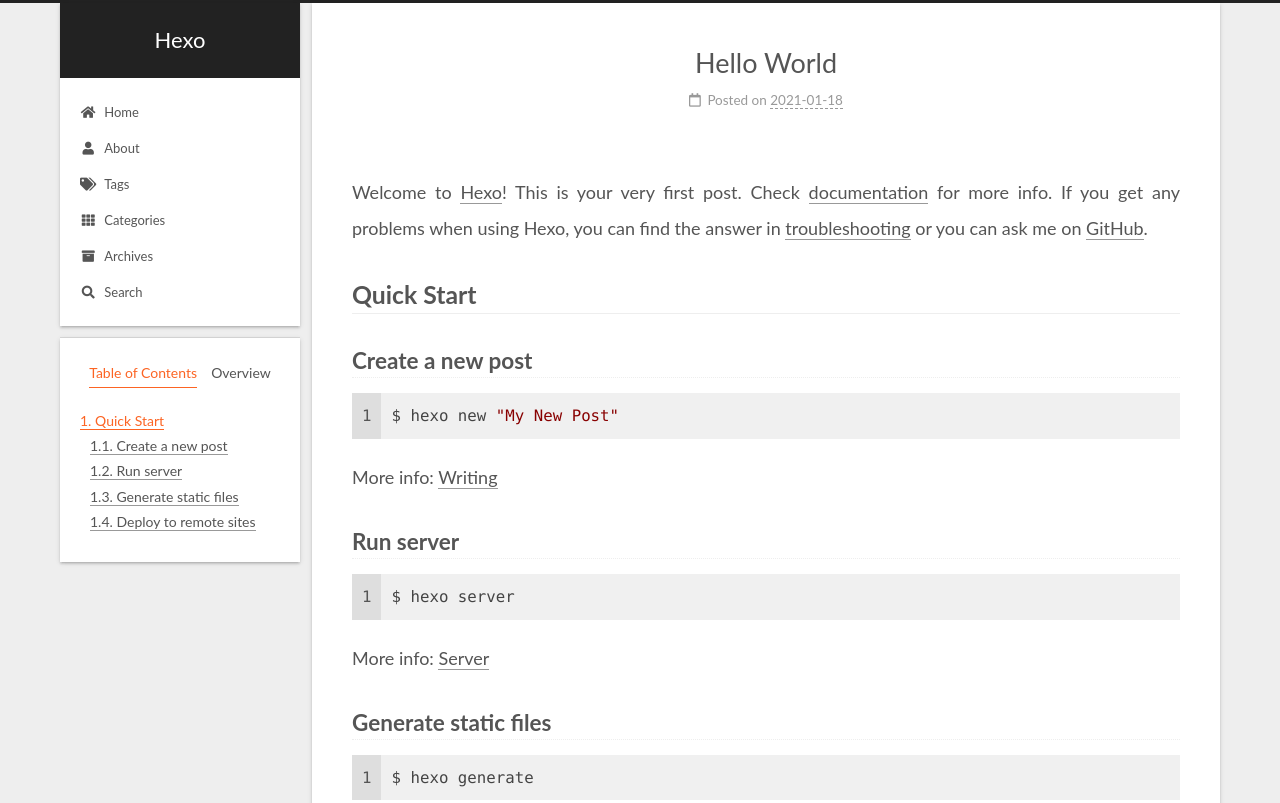
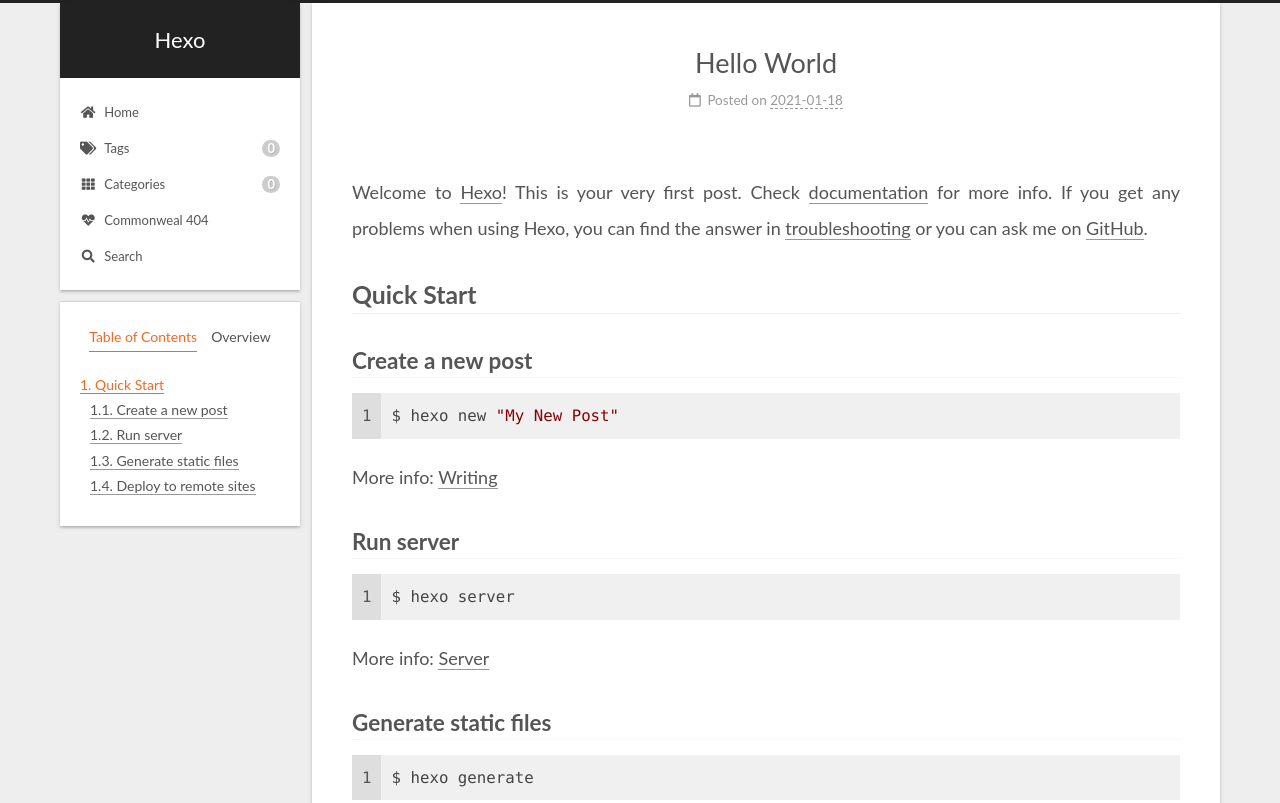
Before and after one commit to TarnChau/tarnchau.github.io, a plain HTML site: page 2021/01/18/hello-world/index.html in a window 1280 px wide. Shown: the top 803 px of the page. Drawn offline with nearby package versions, Linux system fonts and the light colour scheme.

Commit message:
Site updated: 2021-01-21 16:57:17

```diff
--- a/2021/01/18/hello-world/index.html
+++ b/2021/01/18/hello-world/index.html
@@ -126,10 +126,9 @@
 <nav class="site-nav">
   <ul class="main-menu menu">
         <li class="menu-item menu-item-home"><a href="/" rel="section"><i class="fa fa-home fa-fw"></i>Home</a></li>
-        <li class="menu-item menu-item-about"><a href="/about/" rel="section"><i class="fa fa-user fa-fw"></i>About</a></li>
-        <li class="menu-item menu-item-tags"><a href="/tags/" rel="section"><i class="fa fa-tags fa-fw"></i>Tags</a></li>
-        <li class="menu-item menu-item-categories"><a href="/categories/" rel="section"><i class="fa fa-th fa-fw"></i>Categories</a></li>
-        <li class="menu-item menu-item-archives"><a href="/archives/" rel="section"><i class="fa fa-archive fa-fw"></i>Archives</a></li>
+        <li class="menu-item menu-item-tags"><a href="/tags/" rel="section"><i class="fa fa-tags fa-fw"></i>Tags<span class="badge">0</span></a></li>
+        <li class="menu-item menu-item-categories"><a href="/categories/" rel="section"><i class="fa fa-th fa-fw"></i>Categories<span class="badge">0</span></a></li>
+        <li class="menu-item menu-item-commonweal"><a href="/404/" rel="section"><i class="fa fa-heartbeat fa-fw"></i>Commonweal 404</a></li>
       <li class="menu-item menu-item-search">
         <a role="button" class="popup-trigger"><i class="fa fa-search fa-fw"></i>Search
         </a>
@@ -198,8 +197,7 @@
 <div class="site-state-wrap site-overview-item animated">
   <nav class="site-state">
       <div class="site-state-item site-state-posts">
-          <a href="/archives/">
-
+          <a href="/archives">
           <span class="site-state-item-count">1</span>
           <span class="site-state-item-name">posts</span>
         </a>
```
Also changed, not shown: archives/2021/01/index.html (+4 -6 lines), archives/2021/index.html (+4 -6 lines), archives/index.html (+4 -6 lines), index.html (+4 -6 lines), images/tc.jpg (added).
